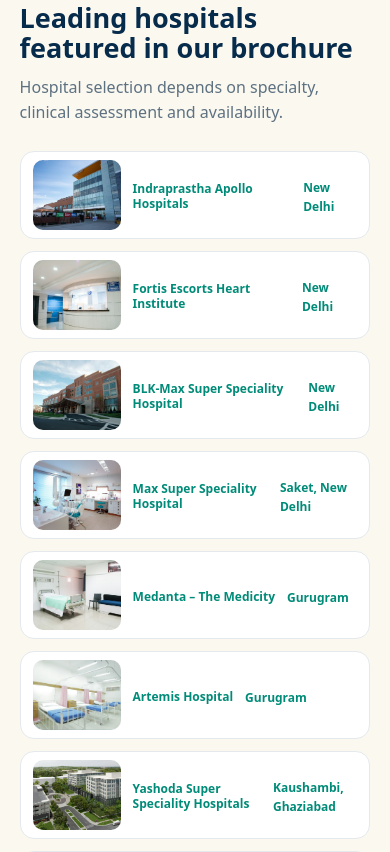
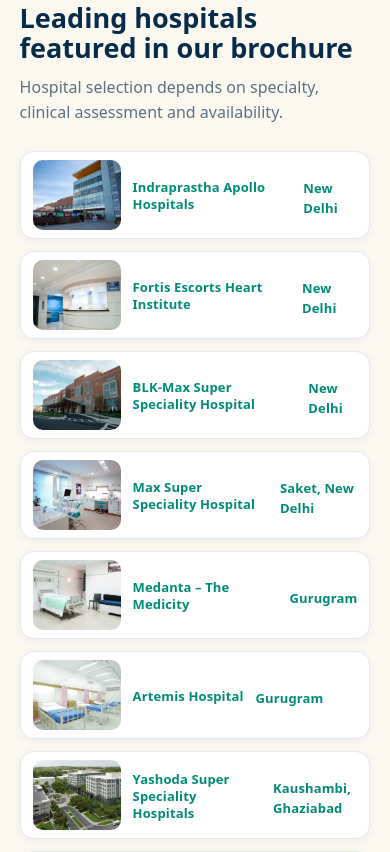
Before and after one commit to zuhairerror/Medmost__Main, a website: page index.html in a window 390 px wide. Shown: the part 5401-6253 px from the top of the page. Drawn offline with Linux system fonts and the light colour scheme.

Commit message:
Increase text size, font weight, and contrast for Leading Hospitals cards

```diff
--- a/index.html
+++ b/index.html
@@ -91,9 +91,11 @@ body.russian .cost-header-col.ru {
 .spec{cursor:pointer;transition:transform .2s ease,box-shadow .2s ease}
 .spec:hover{transform:translateY(-3px);box-shadow:0 8px 20px rgba(6,43,75,.12)}
 .spec img{width:100%;height:105px;object-fit:cover;display:block}
-.hospital{cursor:pointer;transition:transform .2s ease,box-shadow .2s ease}
-.hospital:hover{transform:translateY(-3px);box-shadow:0 8px 20px rgba(6,43,75,.12)}
-.hospital img{width:100%;height:95px;object-fit:cover;display:block}
+.hospital{cursor:pointer;transition:transform .2s ease,box-shadow .2s ease,border-color .2s ease;border:1px solid var(--line);border-radius:14px;overflow:hidden;background:white;box-shadow:0 2px 10px rgba(6,43,75,.05)}
+.hospital:hover{transform:translateY(-4px);box-shadow:0 12px 28px rgba(6,43,75,.12);border-color:#cbdbe6}
+.hospital img{width:100%;height:112px;object-fit:cover;display:block}
+.hospital strong{display:block;padding:12px 14px 4px;color:var(--navy);font-size:16.5px;font-weight:850;line-height:1.32;letter-spacing:-.01em}
+.hospital span{display:block;padding:0 14px 14px;color:var(--teal);font-size:13.5px;font-weight:750;letter-spacing:.01em}
 .modal-backdrop{position:fixed;inset:0;background:rgba(3,28,51,.72);backdrop-filter:blur(5px);z-index:9999;display:none;align-items:center;justify-content:center;padding:16px}
 .modal-backdrop.active{display:flex}
 .modal-card{background:#fff;border-radius:16px;max-width:580px;width:100%;max-height:90vh;overflow-y:auto;box-shadow:0 20px 50px rgba(0,0,0,.3);position:relative}
@@ -1701,12 +1703,14 @@ html, body {
   }
   .hospital strong {
     padding: 0;
-    font-size: 14px;
-    line-height: 1.25;
+    font-size: 15.5px;
+    font-weight: 850;
+    line-height: 1.3;
   }
   .hospital span {
     padding: 3px 0 0;
-    font-size: 12px;
+    font-size: 13px;
+    font-weight: 750;
   }
 
   /* Support Concierge */
```
